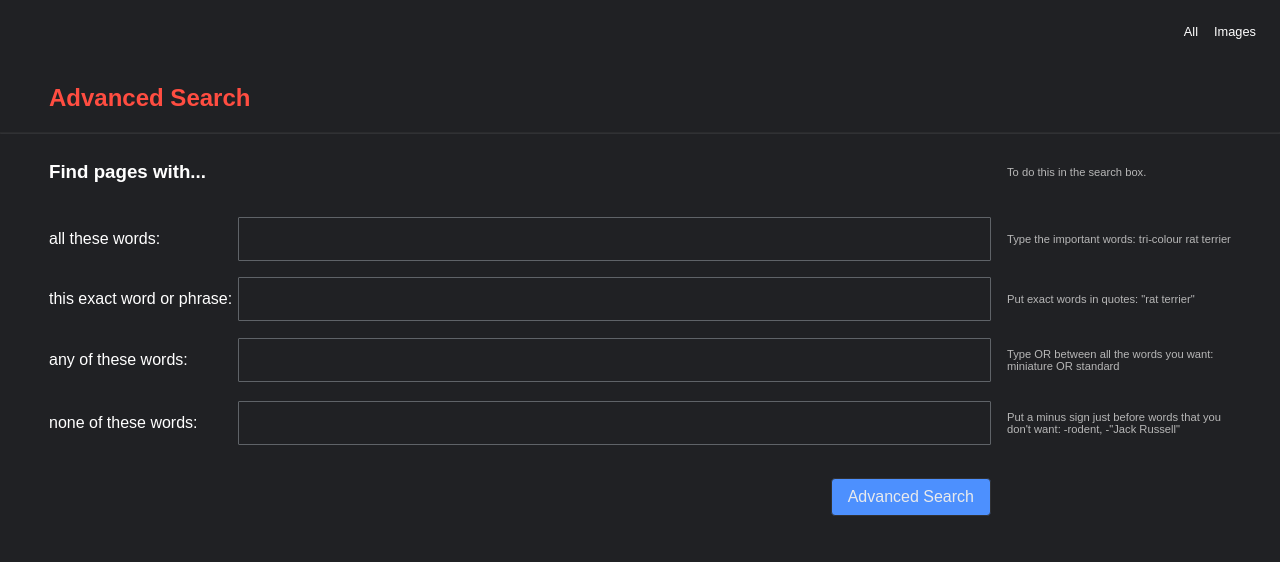
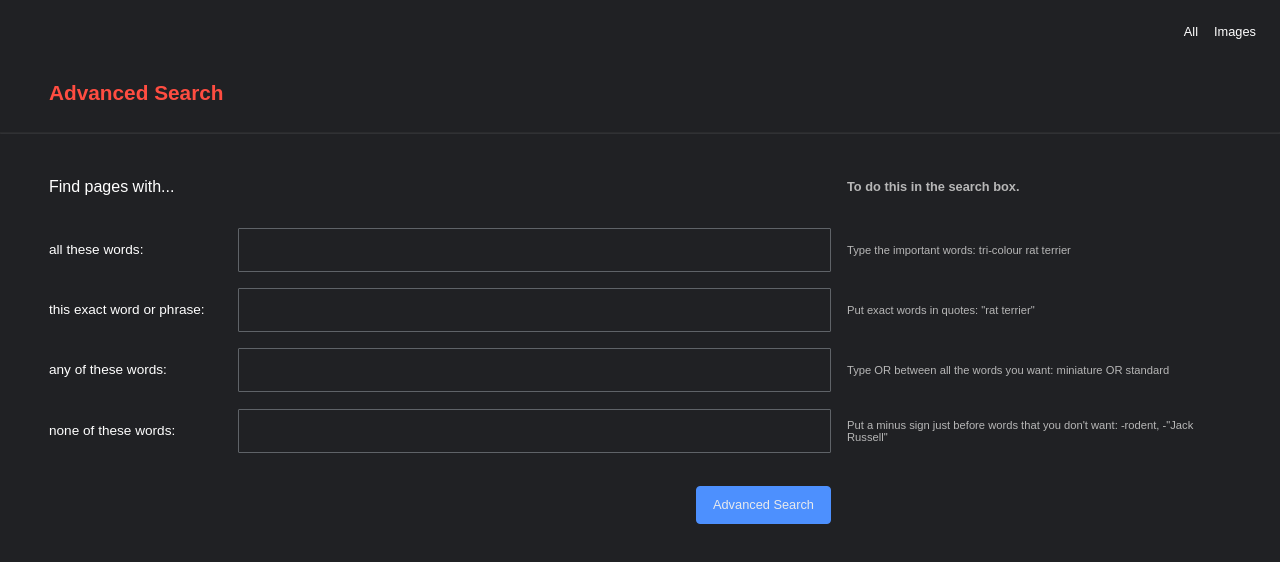
Before and after one commit to saraheisa/CS50W, a plain HTML site: page google-search/advanced.htm in a window 1280 px wide. Drawn offline with Linux system fonts and the light colour scheme.

Commit message:
fix some styles

```diff
--- a/google-search/advanced.css
+++ b/google-search/advanced.css
@@ -2,14 +2,16 @@ main {
   margin: 25px;
 }
 
-.title {
+.title h2 {
   color: #ff4d41;
+  font-size: 1.3rem;
 }
 
 .divider {
   width: calc(100% + 98px);
   transform: translateX(-49px);
   border-color: hsl(0deg 0% 99.28% / 7%);
+  margin: 1.7rem 0;
 }
 
 form {
@@ -17,7 +19,7 @@ form {
   flex-direction: column;
   gap: 1rem;
   color: #fff;
-  max-width: 1440px;
+  max-width: 1200px;
 }
 
 .row {
@@ -34,22 +36,30 @@ form {
   .row-title {
     width: 16%;
     min-width: 167px;
+    font-size: 0.85rem;
+  }
+  & .row-title {
+    font-weight: normal;
+    font-size: 1rem;
   }
   & p {
-    width: 240px;
-    max-width: 240px;
+    width: 400px;
     padding-inline-start: 1rem;
     color: #b7b7b7;
     font-size: 0.7rem;
+    &.row-note {
+      font-weight: bold;
+      font-size: 0.8rem;
+    }
   }
 }
 
 .input {
   width: auto;
-  height: 25px;
+  max-height: fit-content;
   font-size: 1rem;
   border-radius: 1px;
-  padding: 5px 16px;
+  padding: 1px 16px;
 }
 
 .advanced-cta {
@@ -58,7 +68,15 @@ form {
   justify-content: flex-end;
   & input {
     background-color: #4d90fe;
-    margin-inline-end: 240px;
+    margin-inline-end: 400px;
+    border-color: #4d90fe;
+    &:hover {
+      background: linear-gradient(
+        0deg,
+        rgba(48, 121, 237, 1) 0%,
+        rgba(77, 144, 254, 1) 100%
+      );
+    }
   }
 }
 
--- a/google-search/advanced.htm
+++ b/google-search/advanced.htm
@@ -21,7 +21,7 @@
         <article class="row">
           <h3 class="row-title">Find pages with...</h3>
           <span role="presentation"></span>
-          <p>To do this in the search box.</p>
+          <p class="row-note">To do this in the search box.</p>
         </article>
 
         <article class="row">
--- a/google-search/style.css
+++ b/google-search/style.css
@@ -17,7 +17,7 @@ body {
   display: flex;
   flex-direction: column;
   align-items: center;
-  gap: 1rem;
+  gap: 2rem;
   padding-top: 12%;
 }
 
@@ -79,7 +79,7 @@ nav {
 .cta {
   display: flex;
   justify-content: center;
-  gap: 1rem;
+  gap: 0.8rem;
 }
 
 .button {
@@ -92,7 +92,7 @@ nav {
   max-width: fit-content;
   padding: 0 16px;
   cursor: pointer;
-  font-size: 1rem;
+  font-size: 0.8rem;
   &:hover {
     border: 1px solid #5f6368;
   }
```
